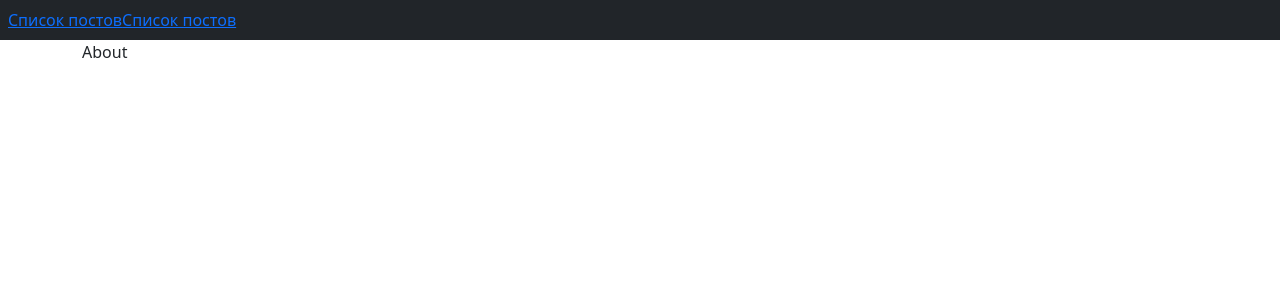
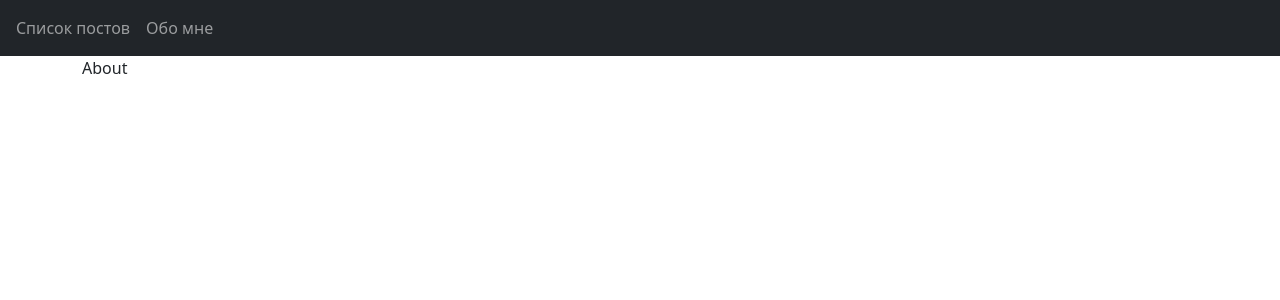
Before and after one commit to scffs/simple-spa, a React (Vite) app: page /about in a window 1280 px wide. Shown: the top 300 px of the page. Built offline with nearby package versions, Linux system fonts and the light colour scheme.

Commit message:
add simple design

```diff
--- a/src/components/Header.jsx
+++ b/src/components/Header.jsx
@@ -18,8 +18,8 @@ const Header = () => {
       <Navbar.Toggle aria-controls="navbar-nav" onClick={handleMenuToggle} />
       <Navbar.Collapse id="navbar-nav" className={isMenuOpen ? 'show' : ''}>
         <Nav className="mr-auto">
-          <Link to={HOME}>Список постов</Link>
-          <Link to={ABOUT}>Список постов</Link>
+          <Link to={HOME} className="nav-link">Список постов</Link>
+          <Link to={ABOUT} className="nav-link">Обо мне</Link>
         </Nav>
       </Navbar.Collapse>
     </Navbar>
```
